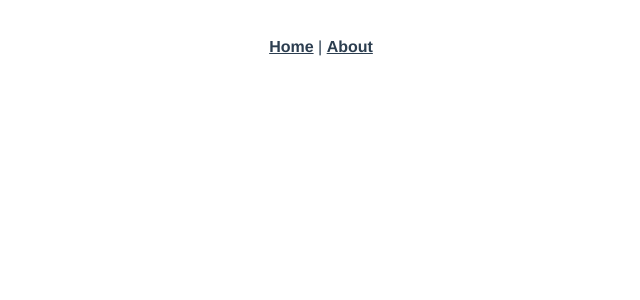
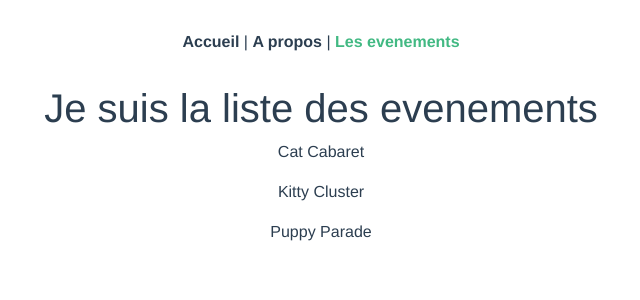
Before and after one commit to codingstuff91/cours-vuejs, a Vue app: page /events in a window 1280 px wide. Shown: the top 300 px of the page, without its empty margins (319-959 px from the left). Built offline with nearby package versions, Linux system fonts and the light colour scheme; data requests are answered from the project's data file.

Commit message:
first commit

```diff
--- /dev/null
+++ b/db.json
@@ -0,0 +1,56 @@
+
+{
+    "events": [
+      {
+        "id": 5928101,
+        "user": {
+          "id": "abc123",
+          "name": "Adam"
+        },
+        "category": "animal welfare",
+        "organizer": "Adam",
+        "title": "Cat Cabaret",
+        "description": "Yay felines!",
+        "location": "Meow Town",
+        "date": "2019-01-03T21:54:00.000Z",
+        "time": "2:00",
+        "attendees": [
+
+        ]
+      },
+      {
+        "id": 8419988,
+        "user": {
+          "id": "abc123",
+          "name": "Adam"
+        },
+        "category": "animal welfare",
+        "organizer": "Adam",
+        "title": "Kitty Cluster",
+        "description": "Yay cats!",
+        "location": "Catlandia",
+        "date": "2019-01-31T22:09:00.000Z",
+        "time": "7:00",
+        "attendees": [
+
+        ]
+      },
+      {
+        "id": 4582797,
+        "user": {
+          "id": "abc123",
+          "name": "Adam"
+        },
+        "category": "animal welfare",
+        "organizer": "Adam",
+        "title": "Puppy Parade",
+        "description": "Yay pups!",
+        "location": "Puptown ",
+        "date": "2019-02-02T23:27:00.000Z",
+        "time": "1:00",
+        "attendees": [
+
+        ]
+      }
+    ]
+  }
--- a/package.json
+++ b/package.json
@@ -7,6 +7,7 @@
     "build": "vue-cli-service build"
   },
   "dependencies": {
+    "axios": "^0.19.2",
     "vue": "^2.6.11",
     "vue-router": "^3.2.0"
   },
--- a/public/index.html
+++ b/public/index.html
@@ -5,12 +5,11 @@
     <meta http-equiv="X-UA-Compatible" content="IE=edge">
     <meta name="viewport" content="width=device-width,initial-scale=1.0">
     <link rel="icon" href="<%= BASE_URL %>favicon.ico">
-    <title><%= htmlWebpackPlugin.options.title %></title>
+    <!-- bootstrap -->
+    <link rel="stylesheet" href="https://stackpath.bootstrapcdn.com/bootstrap/4.5.0/css/bootstrap.min.css" integrity="sha384-9aIt2nRpC12Uk9gS9baDl411NQApFmC26EwAOH8WgZl5MYYxFfc+NcPb1dKGj7Sk" crossorigin="anonymous">
+    <title>Cours vueJS</title>
   </head>
   <body>
-    <noscript>
-      <strong>We're sorry but <%= htmlWebpackPlugin.options.title %> doesn't work properly without JavaScript enabled. Please enable it to continue.</strong>
-    </noscript>
     <div id="app"></div>
     <!-- built files will be auto injected -->
   </body>
--- a/src/App.vue
+++ b/src/App.vue
@@ -1,8 +1,9 @@
 <template>
   <div id="app">
     <div id="nav">
-      <router-link to="/">Home</router-link> |
-      <router-link to="/about">About</router-link>
+      <router-link :to="{ name: 'Home' }">Accueil</router-link> |
+      <router-link to="/about">A propos</router-link> |
+      <router-link to="/events">Les evenements</router-link>
     </div>
     <router-view/>
   </div>
--- /dev/null
+++ b/src/Services/eventsServices.js
@@ -0,0 +1,16 @@
+import axios from 'axios'
+
+const apiClient = axios.create({
+  baseURL: `http://localhost:3000`,
+  withCredentials: false, // This is the default
+  headers: {
+    Accept: 'application/json',
+    'Content-Type': 'application/json'
+  }
+})
+
+export default {
+  getEvents() {
+    return apiClient.get('/events')
+  }
+}
--- /dev/null
+++ b/src/components/Conteneur.vue
@@ -0,0 +1,37 @@
+<template>
+  <div id="boite">
+      <h1>Je suis la liste des evenements</h1>
+      <div v-for="(item,index) in events" :key="index">
+        <p>{{ item.title }}</p>
+      </div>
+  </div>
+</template>
+
+<script>
+
+import Events from '@/components/Events.vue';
+import axios from 'axios';
+import eventService from '@/Services/eventsServices.js';
+
+export default {
+  name: 'Home',
+  components: {
+    Events
+  },
+  data(){
+    return{
+      events : [],
+      name : ''
+    }
+  },
+  mounted(){
+    eventService.getEvents()
+    .then((response)=>{
+      response.data.forEach(element => {
+        this.events.push(element)
+      });
+    })
+    .catch(err => console.log(err))
+  }
+}
+</script>
--- /dev/null
+++ b/src/components/Events.vue
@@ -0,0 +1,24 @@
+<template>
+<div>
+  <h1>text event component</h1>
+</div>
+</template>
+
+<script>
+
+
+export default {
+  name: 'Boite',
+  data(){
+    return{
+
+    }
+  },
+  props : {
+    largeur : {
+      type : Number
+    },
+    hauteur : Number
+  }
+}
+</script>
--- a/src/components/HelloWorld.vue
+++ b/src/components/HelloWorld.vue
@@ -1,31 +1,6 @@
 <template>
   <div class="hello">
     <h1>{{ msg }}</h1>
-    <p>
-      For a guide and recipes on how to configure / customize this project,<br>
-      check out the
-      <a href="https://cli.vuejs.org" target="_blank" rel="noopener">vue-cli documentation</a>.
-    </p>
-    <h3>Installed CLI Plugins</h3>
-    <ul>
-      <li><a href="https://github.com/vuejs/vue-cli/tree/dev/packages/%40vue/cli-plugin-router" target="_blank" rel="noopener">router</a></li>
-    </ul>
-    <h3>Essential Links</h3>
-    <ul>
-      <li><a href="https://vuejs.org" target="_blank" rel="noopener">Core Docs</a></li>
-      <li><a href="https://forum.vuejs.org" target="_blank" rel="noopener">Forum</a></li>
-      <li><a href="https://chat.vuejs.org" target="_blank" rel="noopener">Community Chat</a></li>
-      <li><a href="https://twitter.com/vuejs" target="_blank" rel="noopener">Twitter</a></li>
-      <li><a href="https://news.vuejs.org" target="_blank" rel="noopener">News</a></li>
-    </ul>
-    <h3>Ecosystem</h3>
-    <ul>
-      <li><a href="https://router.vuejs.org" target="_blank" rel="noopener">vue-router</a></li>
-      <li><a href="https://vuex.vuejs.org" target="_blank" rel="noopener">vuex</a></li>
-      <li><a href="https://github.com/vuejs/vue-devtools#vue-devtools" target="_blank" rel="noopener">vue-devtools</a></li>
-      <li><a href="https://vue-loader.vuejs.org" target="_blank" rel="noopener">vue-loader</a></li>
-      <li><a href="https://github.com/vuejs/awesome-vue" target="_blank" rel="noopener">awesome-vue</a></li>
-    </ul>
   </div>
 </template>
 
--- /dev/null
+++ b/src/components/layouts/index.vue
@@ -0,0 +1,5 @@
+<template>
+  <div class="home">
+    <h1>Bienvenue chez moi !</h1>
+  </div>
+</template>
--- a/src/router/index.js
+++ b/src/router/index.js
@@ -1,6 +1,9 @@
 import Vue from 'vue'
 import VueRouter from 'vue-router'
-import Home from '../views/Home.vue'
+import Home from '@/views/Home.vue'
+import About from '@/views/About.vue'
+import index from '@/components/layouts/index.vue'
+import Conteneur from '@/components/Conteneur.vue'
 
 Vue.use(VueRouter)
 
@@ -8,17 +11,17 @@ Vue.use(VueRouter)
   {
     path: '/',
     name: 'Home',
-    component: Home
+    component: index
   },
   {
     path: '/about',
     name: 'About',
-    // route level code-splitting
-    // this generates a separate chunk (about.[hash].js) for this route
-    // which is lazy-loaded when the route is visited.
-    component: function () {
-      return import(/* webpackChunkName: "about" */ '../views/About.vue')
-    }
+    component : About
+  },
+  {
+    path: '/events',
+    name: 'events',
+    component : Conteneur
   }
 ]
 
--- a/src/views/Home.vue
+++ b/src/views/Home.vue
@@ -1,7 +1,7 @@
 <template>
   <div class="home">
     <img alt="Vue logo" src="../assets/logo.png">
-    <HelloWorld msg="Welcome to Your Vue.js App"/>
+    <HelloWorld msg="Bienvenue sur ma premiere application vuejs"/>
   </div>
 </template>
 
```
Also changed, not shown: 1 other file (tests, documents, lock files or other folders).
